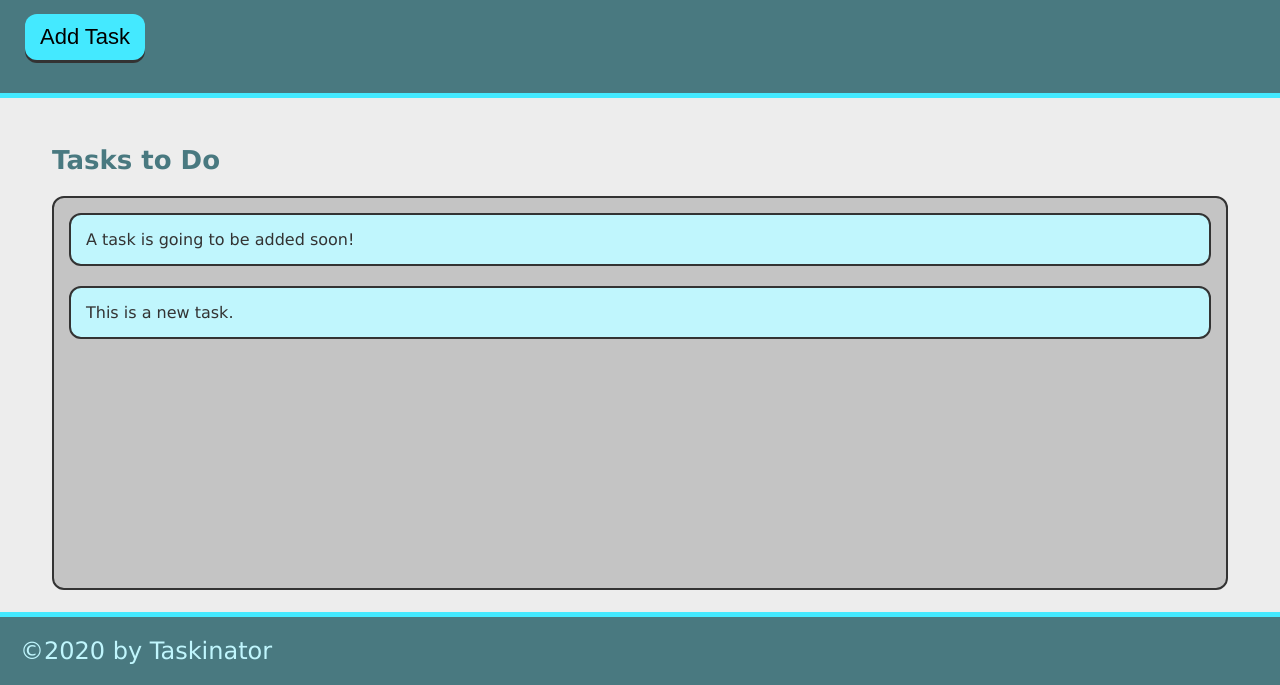
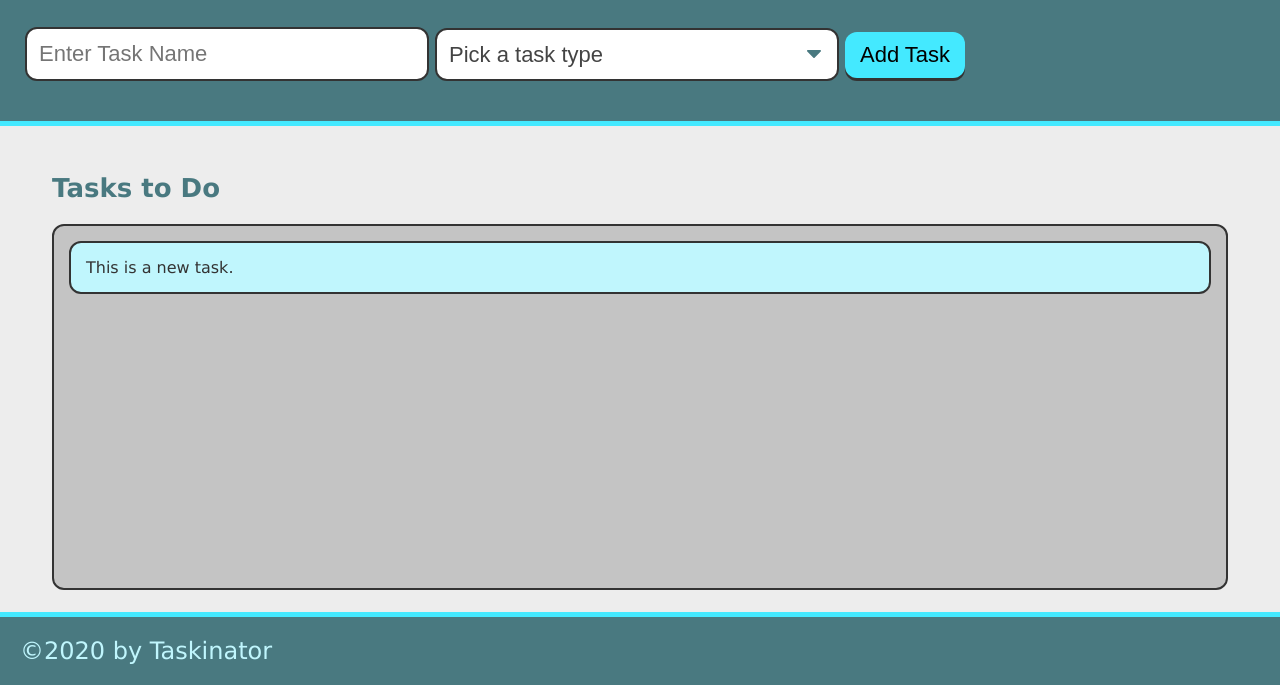
Before and after one commit to cesarrr93/taskinator, a plain HTML site: page index.html in a window 1280 px wide. Shown: the part 115-800 px from the top of the page. Drawn offline with Linux system fonts and the light colour scheme.

Commit message:
Added input and drop menu for new task

```diff
--- a/index.html
+++ b/index.html
@@ -13,13 +13,28 @@
     <header>
         <h1 class="page-title">Taskinator</h1>
         <p>Click the button below to add a new task!</p>
-        <button class="btn" id="save-task">Add Task</button>
+        <form id="task-form">
+            <div class="form-group">
+                <input type="text" name="task-name" class="text-input" placeholder="Enter Task Name" />
+            </div>
+            <div class="form-group">
+                <select name="task-type" class="select-dropdown">
+                    <option value="" disabled selected>Pick a task type</option>
+                    <option value="Print">Print</option>
+                    <option value="Web">Web</option>
+                    <option value="Mobile">Mobile</option>
+                </select>
+            </div>
+            <div class="form-group">
+                <button class="btn" id="save-task">Add Task</button>
+            </div>
+        </form>
     </header>
     <main class="page-content">
         <section class="task-list-wrapper">
             <h2 class="list-title">Tasks to Do</h2>
             <ul class="task-list" id="tasks-to-do">
-                <li class="task-item">A task is going to be added soon!</li>
+
             </ul>
         </section>
     </main>
```
